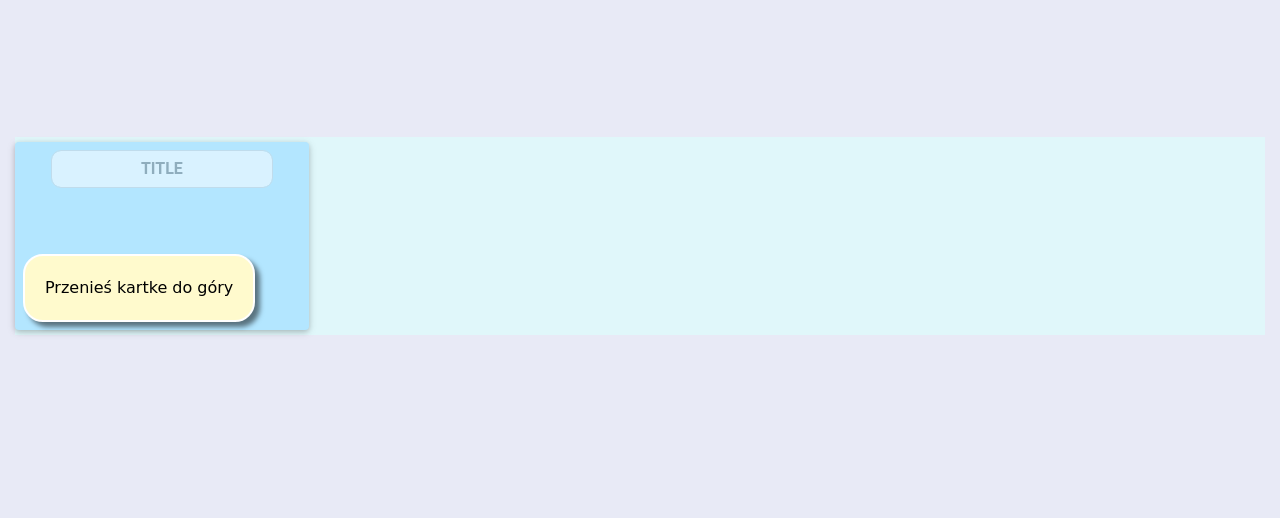
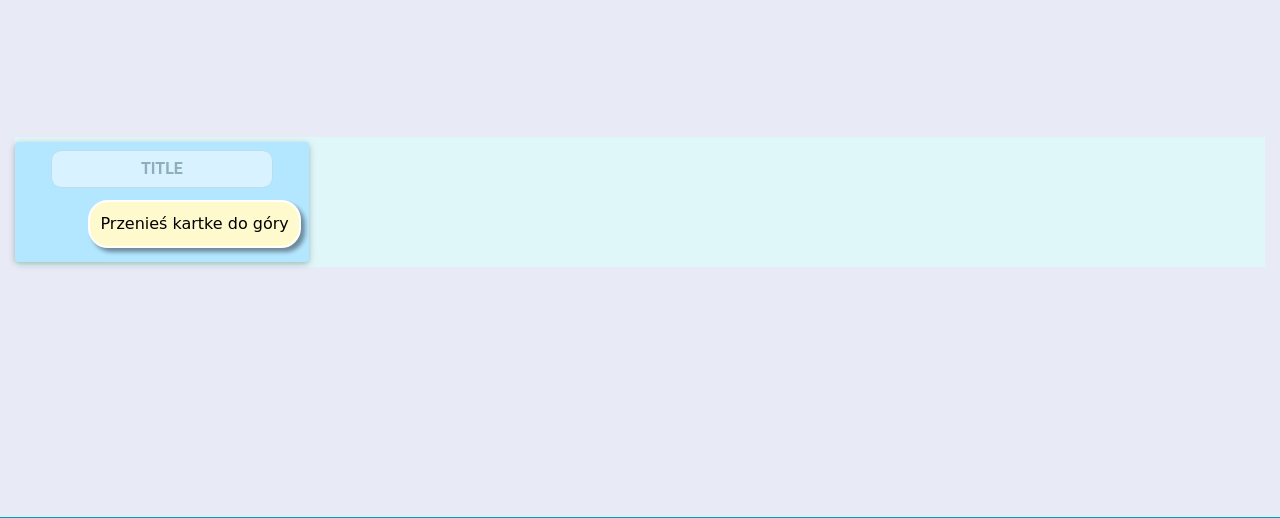
Before and after one commit to CezaryDobrenko/ajronn.github.io, a PHP site: page / in a window 1280 px wide, with the pointer over the restyled element. Shown: the part 279-797 px from the top of the page. Run offline with PHP 8.4, Linux system fonts and the light colour scheme; some libraries are stand-ins or nearby versions.

Commit message:
Update mainstyle.css
poprawiony dymek

```diff
--- a/mainstyle.css
+++ b/mainstyle.css
@@ -2,17 +2,17 @@
 .stickynote[title]:hover:after {
   content: attr(title);
   position: absolute;
-  top: -30%;
-  left: 0;
-  	   font-family: "Comic Sans MS", cursive;
-    display: inline-block;
-    color: #000;
-    background-color: #FFFACD;
-    border: 2px solid #fff;
-    padding: 20px;
-    border-radius: 20px;
-    box-shadow: 5px 5px 5px rgba(0,0,0,.5);
-    position: relative;
+  top: 10;
+  left: 25%;
+  font-family: "Comic Sans MS", cursive;
+  display: inline-block;
+  color: #000;
+  background-color: #FFFACD;
+  border: 2px solid white;
+  padding: 10px;
+  border-radius: 20px;
+  box-shadow: 4px 4px 4px rgba(0,0,0,.4);
+
 
 }
 
```
